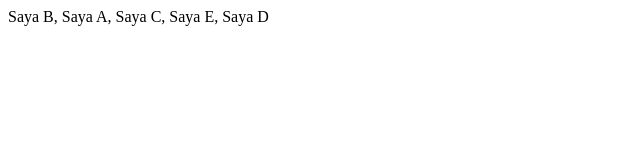
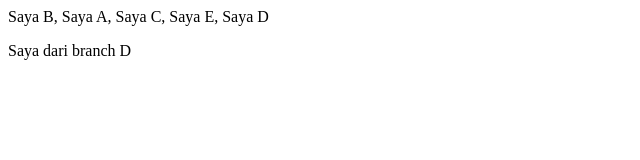
Before and after one commit to ugmbe10/project1, a plain HTML site: page index.html in a window 1280 px wide. Shown: the whole page, without its empty margins (0-640 px from the left). Drawn offline with Linux system fonts and the light colour scheme.

Commit message:
Commit dari branch D ke master branch D

```diff
--- a/index.html
+++ b/index.html
@@ -1 +1,2 @@
 <p>Saya B, Saya A, Saya C, Saya E, Saya D</p>
+<p>Saya dari branch D</p>
```
